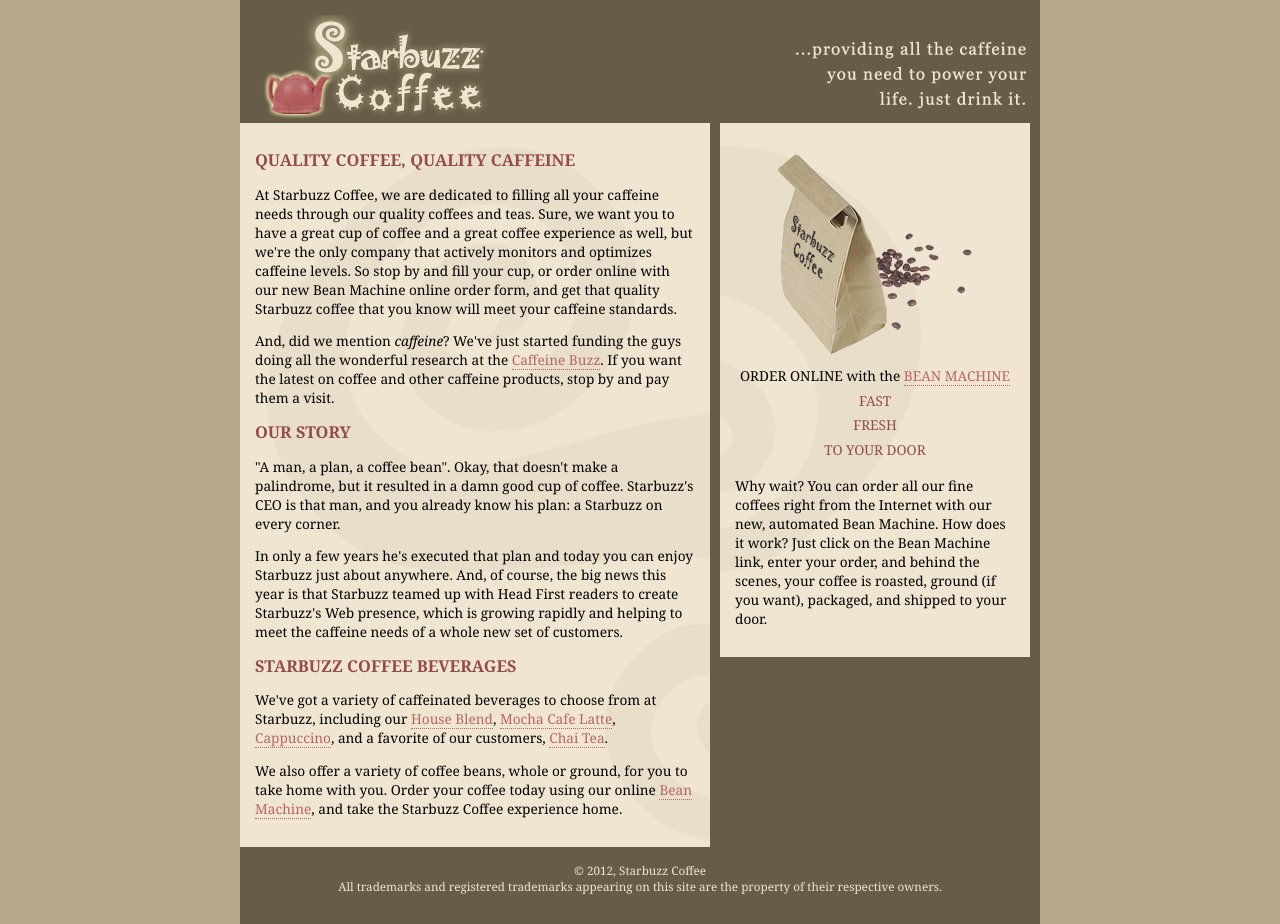
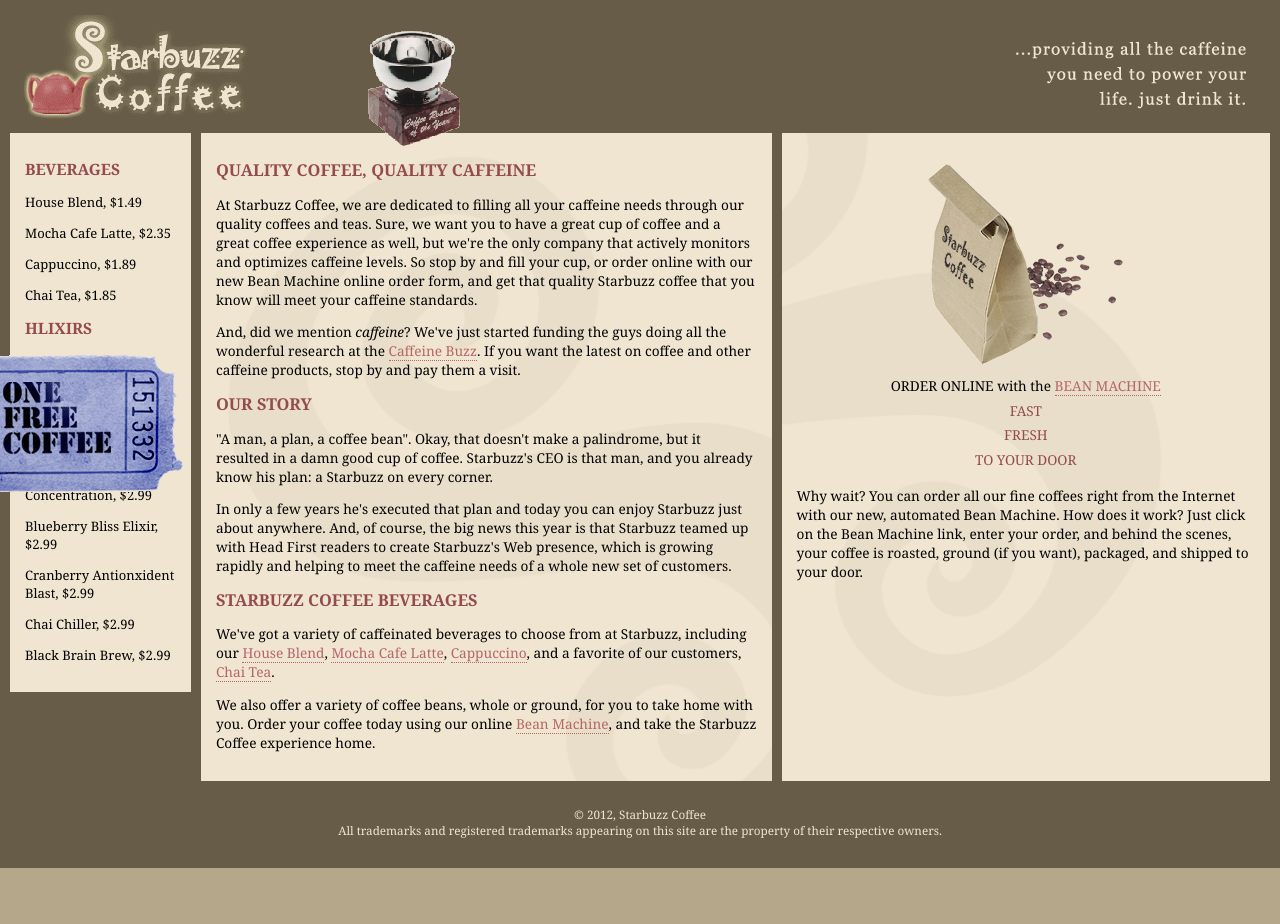
Before and after one commit to qi-si-yu/lounge-css, a plain HTML site: page index.html in a window 1280 px wide. After the commit the page ends 868 px from the top, so only its background shows below. Drawn offline with Linux system fonts and the light colour scheme.

Commit message:
pictures

```diff
--- a/index.html
+++ b/index.html
@@ -7,34 +7,49 @@
   </head>
 
   <body>
-  <div id="allcontent">
-    <div id="header">
-      <img src="images/header.gif" alt="Starbuzz Coffee header image">
+    <div id="award">
+        <img src="./images/award.gif"
+             alt="Roaster of the Year award">
     </div>
 
-    <div id="sidebar">
-        <p class="beanheading">
-          <img src="images/bag.gif" alt="Bean Machine bag">
-          <br>
-          ORDER ONLINE
-          with the
-          <a href="form.html">BEAN MACHINE</a>
-          <br>
-          <span class="slogan">
-              FAST <br>
-              FRESH <br>
-              TO YOUR DOOR <br>
-          </span>
-        </p>
-        <p>
-          Why wait?  You can order all our fine coffees right from the Internet with our new,
-          automated Bean Machine.  How does it work?  Just click on the Bean Machine link,
-          enter your order, and behind the scenes, your coffee is roasted, ground
-          (if you want), packaged, and shipped to your door.
-        </p>
+    <div id="coupon">
+      <a href="freecoffee.html" title="Click here to get your free coffee">
+        <img src="./images/ticket.gif" alt="Starbuzz coupon ticket">
+      </a>
     </div>
-  <div id="tableContainer>">
+    <div id="allcontent">
+
+    <div id="header">
+      <img id="headerLogo"
+           src="./images/headerlogo.gif" alt="Starbuzz Coffee logo image.">
+      <img id="headerSlogan"
+           src="./images/headerSlogan.gif"
+           alt="Proving all the caffeine you need to power your life.">
+    </div>
+
+    <div id="tableContainer">
+
       <div id="tableRow">
+
+        <div id="drink">
+          <h1>BEVERAGES</h1>
+           <p>House Blend, $1.49</p>
+           <P>Mocha Cafe Latte, $2.35</P>
+           <P>Cappuccino, $1.89</P>
+           <p>Chai Tea, $1.85</p>
+          <h1>HLIXIRS</h1>
+          <P>
+            We proudly serve elixirs brewed by our friends
+            at the Head First Lounge.
+          </P>
+          <p>Green Tea Cooler, $2.99</p>
+          <p>Raspberry Ice Concentration, $2.99</p>
+          <p>Blueberry Bliss Elixir, $2.99</p>
+          <p>Cranberry Antionxident Blast, $2.99</p>
+          <p>Chai Chiller, $2.99</p>
+          <p>Black Brain Brew, $2.99</p>
+        </div>
+
       <div id="main">
         <h1>QUALITY COFFEE, QUALITY CAFFEINE</h1>
         <p>
@@ -81,14 +96,40 @@
         the Starbuzz Coffee experience home.
         </p>
       </div>
+
+      <div id="sidebar">
+        <p class="beanheading">
+          <img src="images/bag.gif" alt="Bean Machine bag">
+          <br>
+          ORDER ONLINE
+          with the
+          <a href="form.html">BEAN MACHINE</a>
+          <br>
+          <span class="slogan">
+              FAST <br>
+              FRESH <br>
+              TO YOUR DOOR <br>
+          </span>
+        </p>
+        <p>
+          Why wait?  You can order all our fine coffees right from the Internet with our new,
+          automated Bean Machine.  How does it work?  Just click on the Bean Machine link,
+          enter your order, and behind the scenes, your coffee is roasted, ground
+          (if you want), packaged, and shipped to your door.
+        </p>
       </div>
+
     </div>
+
+  </div>
+
     <div id="footer">
       &copy; 2012, Starbuzz Coffee
       <br>
       All trademarks and registered trademarks appearing on
       this site are the property of their respective owners.
     </div>
+
   </div>
   </body>
 </html>
--- a/starbuzz.css
+++ b/starbuzz.css
@@ -42,7 +42,9 @@
   color:            #954b4b;
 }
 
-.slogan { color: #954b4b; }
+.slogan {
+  color:            #954b4b;
+}
 
 .beanheading {
   text-align:       center;
@@ -59,26 +61,40 @@
   text-decoration:  none;
   border-bottom:    thin dotted #675c47;
 }
-#sidebar {
-  background: #efe5d0 url(./images/background.gif) bottom right;
-  font-size: 105%;
-  padding: 15px;
-  margin: 0px 10px 10px 10px;
-  width: 280px;
+
+#allcontent {
+  padding-top:      5px;
+  padding-bottom:   5px;
+  background-color: #675c47;
+  margin-left:      auto;
+  margin-right:     auto;
+}
+div#tableContainer {
+  display:          table;
+  border-spacing:   10px;
+}
+div#tableRow {
+  display:          table-row;
+}
+#drink {
+  float: left;
+  background-color: #efe5d0;
+  padding:          15px;
+  vertical-align:   top;
+}
+#headerSlogan {
   float: right;
 }
-#allcontent {
-  width: 800px;
-  padding-top: 5px;
-  padding-bottom: 5px;
-  background-color: #675c47;
-  margin-left: auto;
-  margin-right: auto;
+#award {
+  position: absolute;
+  top: 30px;
+  left: 365px;
 }
-div#tableContainer {
-  display: table;
-  border-spacing: 10px;
+#coupon {
+  position: fixed;
+  top: 350px;
+  left: -90px;
 }
-div#tableRow {
-  display: table-row;
+#coupon a, img {
+  border: none
 }
```
Also changed, not shown: images/headerSlogan.gif (added), images/headerlogo.gif (added). Lines whose indentation alone changed are shown as unchanged.
